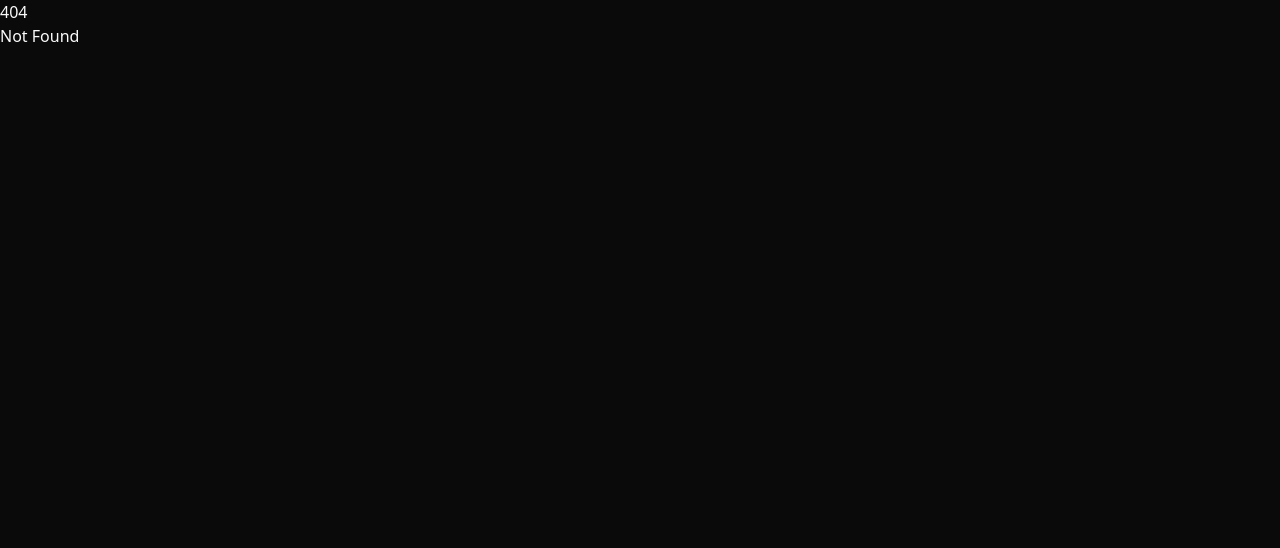
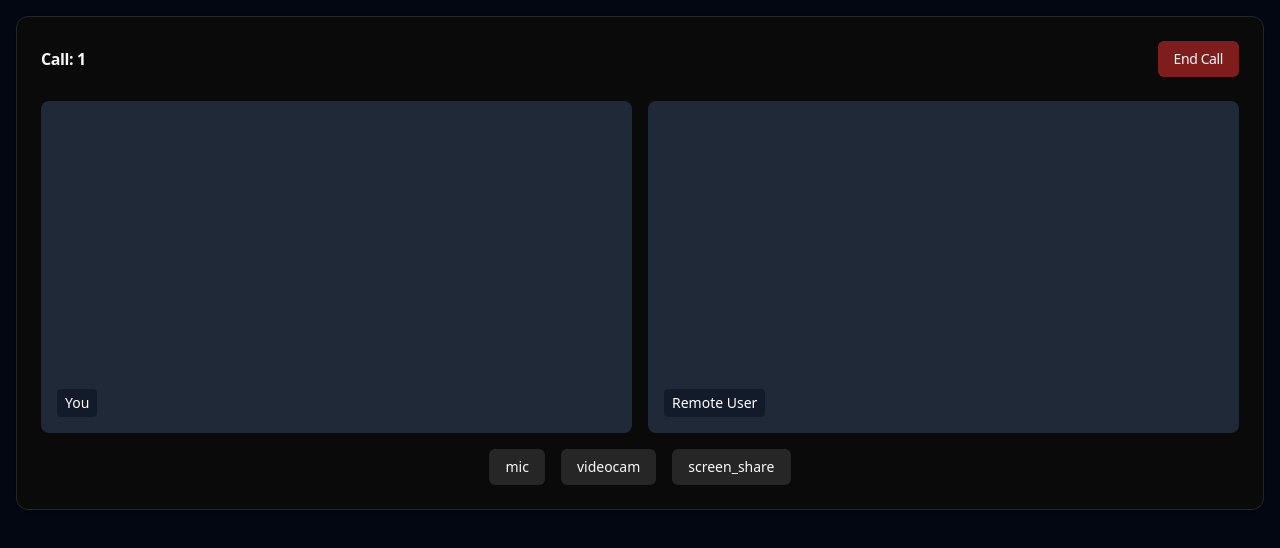
Before and after one commit to kyrregjerstad/video-caller, a SvelteKit app in the folder app/: page /call/1/room in a window 1280 px wide. Before the commit this address had no page. Shown: the top 548 px of the page. Built offline with nearby package versions, Linux system fonts and the light colour scheme; no server answers.

Commit message:
create frontend

```diff
--- a/app/src/routes/+page.svelte
+++ b/app/src/routes/+page.svelte
@@ -1,4 +1,5 @@
 <script lang="ts">
+	import { goto } from '$app/navigation';
 	import Button from '$lib/components/ui/button/button.svelte';
 	import * as Card from '$lib/components/ui/card';
 	import Input from '$lib/components/ui/input/input.svelte';
@@ -6,11 +7,15 @@
 	let callId = $state('');
 
 	function startNewCall() {
-		console.log('Starting a new call');
+		// Generate a random call ID
+		const newCallId = crypto.randomUUID();
+		goto(`/call/${newCallId}`);
 	}
 
 	function joinCall() {
-		console.log('Joining call with ID:', callId);
+		if (callId.trim()) {
+			goto(`/call/${callId}`);
+		}
 	}
 </script>
 
--- /dev/null
+++ b/app/src/routes/call/[callId]/+page.svelte
@@ -0,0 +1,15 @@
+<script lang="ts">
+	import { onMount } from 'svelte';
+	import { goto } from '$app/navigation';
+	import { page } from '$app/stores';
+
+	const callId = $page.params.callId;
+
+	onMount(() => {
+		goto(`/call/${callId}/setup`);
+	});
+</script>
+
+<div class="flex min-h-screen items-center justify-center bg-gray-950">
+	<div class="text-white">Redirecting to call setup...</div>
+</div>
--- /dev/null
+++ b/app/src/routes/call/[callId]/finished/+page.svelte
@@ -0,0 +1,8 @@
+<script>
+	import { buttonVariants } from '$lib/components/ui/button';
+</script>
+
+<div class="flex h-screen flex-col items-center justify-center gap-4">
+	<h1>Call Finished</h1>
+	<a href="/" class={buttonVariants({ variant: 'secondary' })}>Home</a>
+</div>
--- /dev/null
+++ b/app/src/routes/call/[callId]/room/+page.svelte
@@ -0,0 +1,106 @@
+<script lang="ts">
+	import { goto } from '$app/navigation';
+	import { page } from '$app/state';
+	import Button from '$lib/components/ui/button/button.svelte';
+	import * as Card from '$lib/components/ui/card';
+
+	// Get the call ID from the route parameters
+	const callId = page.params.callId;
+
+	// State for local video stream
+	let localStream: MediaStream;
+	let localVideo: HTMLVideoElement;
+
+	// State for remote video stream
+	let remoteStream: MediaStream;
+	let remoteVideo: HTMLVideoElement;
+
+	// Initialize the call when the component mounts
+	async function initializeCall() {
+		try {
+			// Request user media permissions
+			localStream = await navigator.mediaDevices.getUserMedia({
+				video: true,
+				audio: true
+			});
+
+			// Set the local video stream
+			if (localVideo) {
+				localVideo.srcObject = localStream;
+			}
+		} catch (error) {
+			console.error('Error accessing media devices:', error);
+		}
+	}
+
+	function endCall() {
+		goto(`/call/${callId}/finished`);
+	}
+
+	// Cleanup when component is destroyed
+	function cleanup() {
+		if (localStream) {
+			localStream.getTracks().forEach((track) => track.stop());
+		}
+	}
+
+	$effect(() => {
+		initializeCall();
+		return () => cleanup();
+	});
+</script>
+
+<svelte:head>
+	<title>Video Call - {callId}</title>
+</svelte:head>
+
+<div class="flex min-h-screen flex-col gap-4 bg-gray-950 p-4">
+	<Card.Root class="w-full">
+		<Card.Header>
+			<Card.Title class="flex items-center justify-between">
+				<span>Call: {callId}</span>
+				<Button variant="destructive" onclick={endCall}>End Call</Button>
+			</Card.Title>
+		</Card.Header>
+		<Card.Content>
+			<div class="grid grid-cols-1 gap-4 lg:grid-cols-2">
+				<!-- Local video -->
+				<div class="relative aspect-video w-full overflow-hidden rounded-lg bg-gray-800">
+					<!-- svelte-ignore element_invalid_self_closing_tag -->
+					<video
+						bind:this={localVideo}
+						autoplay
+						playsinline
+						muted
+						class="h-full w-full object-cover"
+					/>
+					<div class="absolute bottom-4 left-4 rounded bg-gray-900/80 px-2 py-1 text-sm text-white">
+						You
+					</div>
+				</div>
+
+				<!-- Remote video -->
+				<div class="relative aspect-video w-full overflow-hidden rounded-lg bg-gray-800">
+					<!-- svelte-ignore a11y_media_has_caption -->
+					<!-- svelte-ignore element_invalid_self_closing_tag -->
+					<video bind:this={remoteVideo} autoplay playsinline class="h-full w-full object-cover" />
+					<div class="absolute bottom-4 left-4 rounded bg-gray-900/80 px-2 py-1 text-sm text-white">
+						Remote User
+					</div>
+				</div>
+			</div>
+
+			<div class="mt-4 flex justify-center gap-4">
+				<Button variant="secondary">
+					<span class="material-icons">mic</span>
+				</Button>
+				<Button variant="secondary">
+					<span class="material-icons">videocam</span>
+				</Button>
+				<Button variant="secondary">
+					<span class="material-icons">screen_share</span>
+				</Button>
+			</div>
+		</Card.Content>
+	</Card.Root>
+</div>
--- /dev/null
+++ b/app/src/routes/call/[callId]/setup/+page.svelte
@@ -0,0 +1,106 @@
+<script lang="ts">
+	import { page } from '$app/state';
+	import { goto } from '$app/navigation';
+	import Button from '$lib/components/ui/button/button.svelte';
+	import * as Card from '$lib/components/ui/card';
+
+	const callId = page.params.callId;
+
+	// State for preview
+	let localStream: MediaStream;
+	let localVideo: HTMLVideoElement;
+	let isMicEnabled = $state(true);
+	let isCameraEnabled = $state(true);
+
+	// Initialize preview
+	async function initializePreview() {
+		try {
+			localStream = await navigator.mediaDevices.getUserMedia({
+				video: true,
+				audio: true
+			});
+
+			if (localVideo) {
+				localVideo.srcObject = localStream;
+			}
+		} catch (error) {
+			console.error('Error accessing media devices:', error);
+		}
+	}
+
+	function toggleMic() {
+		if (localStream) {
+			const audioTrack = localStream.getAudioTracks()[0];
+			if (audioTrack) {
+				isMicEnabled = !isMicEnabled;
+				audioTrack.enabled = isMicEnabled;
+			}
+		}
+	}
+
+	function toggleCamera() {
+		if (localStream) {
+			const videoTrack = localStream.getVideoTracks()[0];
+			if (videoTrack) {
+				isCameraEnabled = !isCameraEnabled;
+				videoTrack.enabled = isCameraEnabled;
+			}
+		}
+	}
+
+	function joinCall() {
+		goto(`/call/${callId}/room`);
+	}
+
+	// Cleanup
+	function cleanup() {
+		if (localStream) {
+			localStream.getTracks().forEach((track) => track.stop());
+		}
+	}
+
+	$effect(() => {
+		initializePreview();
+		return () => cleanup();
+	});
+</script>
+
+<svelte:head>
+	<title>Setup - Call {callId}</title>
+</svelte:head>
+
+<div class="flex min-h-screen flex-col items-center justify-center gap-4 bg-gray-950 p-4">
+	<Card.Root class="w-full max-w-2xl">
+		<Card.Header>
+			<Card.Title>Setup your devices</Card.Title>
+			<Card.Description>Check your camera and microphone before joining the call</Card.Description>
+		</Card.Header>
+		<Card.Content class="space-y-4">
+			<!-- Preview video -->
+			<div class="relative aspect-video w-full overflow-hidden rounded-lg bg-gray-800">
+				<video bind:this={localVideo} autoplay playsinline muted class="h-full w-full object-cover"
+				></video>
+				<div class="absolute bottom-4 left-4 rounded bg-gray-900/80 px-2 py-1 text-sm text-white">
+					Preview
+				</div>
+			</div>
+
+			<!-- Controls -->
+			<div class="flex justify-center gap-4">
+				<Button variant={isMicEnabled ? 'secondary' : 'destructive'} onclick={() => toggleMic()}>
+					<span class="material-icons">{isMicEnabled ? 'mic' : 'mic_off'}</span>
+				</Button>
+				<Button
+					variant={isCameraEnabled ? 'secondary' : 'destructive'}
+					onclick={() => toggleCamera()}
+				>
+					<span class="material-icons">{isCameraEnabled ? 'videocam' : 'videocam_off'}</span>
+				</Button>
+			</div>
+
+			<div class="flex justify-end pt-4">
+				<Button onclick={() => joinCall()}>Join Call</Button>
+			</div>
+		</Card.Content>
+	</Card.Root>
+</div>
```
Also changed, not shown: 1 other file (tests, documents, lock files or other folders).
